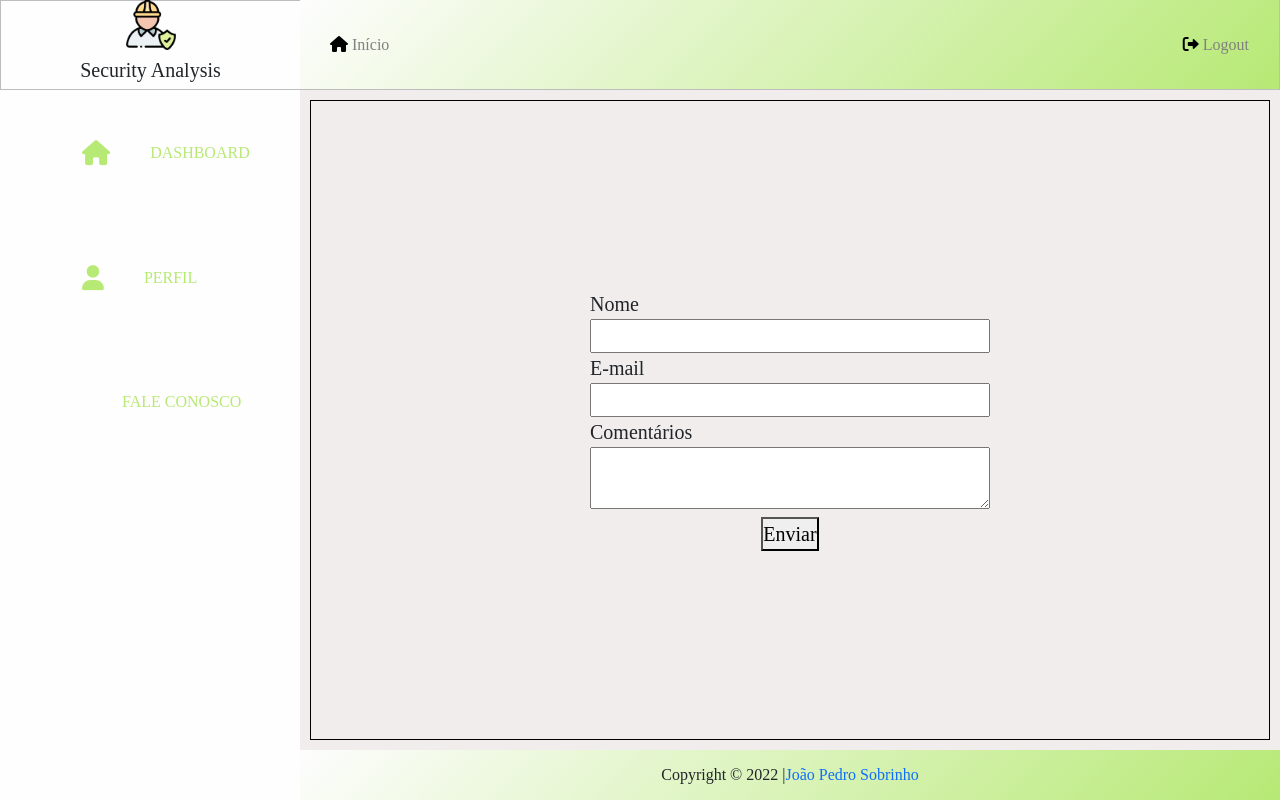
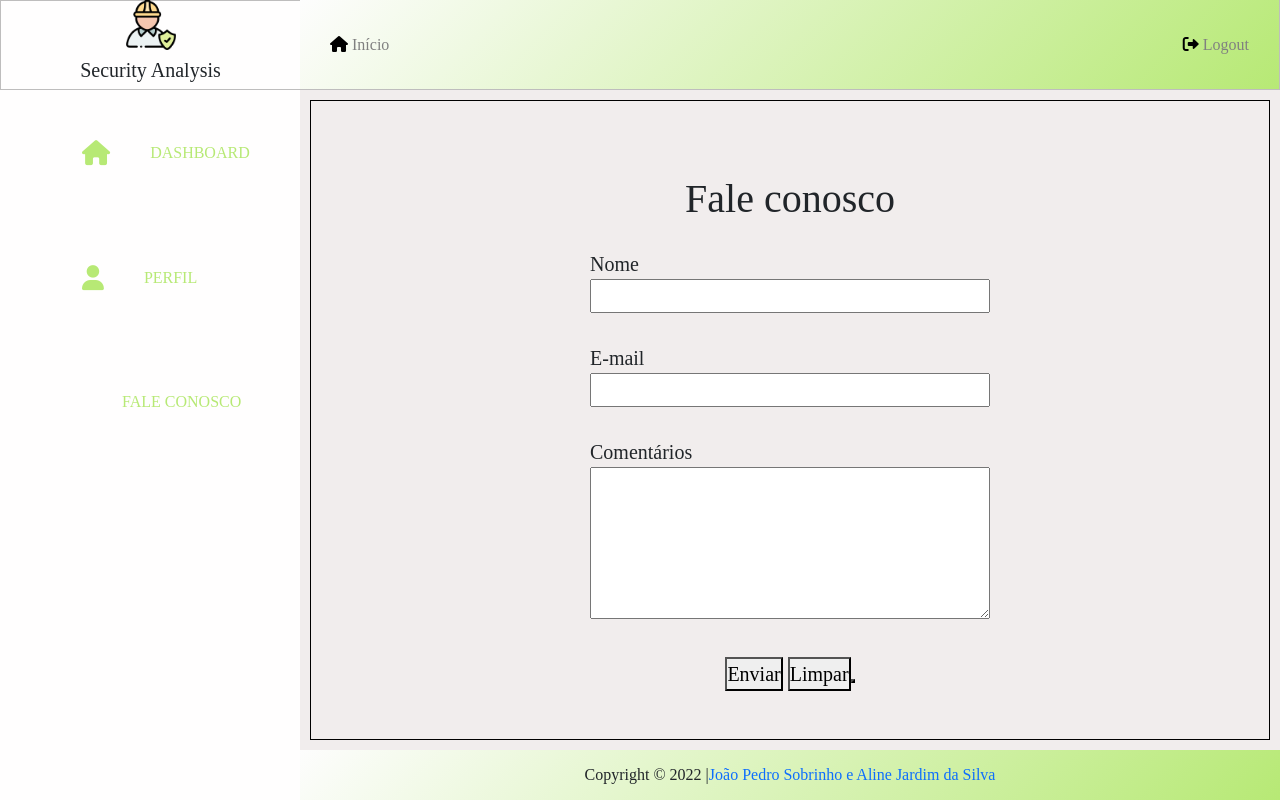
Before and after one commit to JoaoPSGS/Dashboard, a plain HTML site: page views/dashboardFaleConosco.html in a window 1280 px wide. Drawn offline with Linux system fonts and the light colour scheme; files whose address does not match are found by name; a web font is replaced by a local one.

Commit message:
Update dashboardFaleConosco.html

```diff
--- a/views/dashboardFaleConosco.html
+++ b/views/dashboardFaleConosco.html
@@ -40,32 +40,38 @@
              </header>
              <div class="main-content">
                 <div class="panel-row-faleConosco">
+
+                    <div class="title">
+                        Fale conosco
+                    </div>
+
                     <form>
+
                         <div class="form-group">
                             <label for="txtNome">Nome</label>
                             <br>
-                            <input type="text" id="txtNome" />
+                            <input type="text" name="txtNome" id="txtNome" required>
+                            <br>
                             <br>
                         </div>
                         <div class="form-group">
-                            <label for="txtEmail">E-mail</label>
+                            <label for="txtEmail" >E-mail</label>
                             <br>
-                            <input type="text" id="txtEmail" />
+                            <input type="text" name="textEmail" id="txtEmail" required>
+                            <br>
                             <br>
                         </div>
-                      </form>
 
-                      <form>
-                        <label for="txtComentario">Comentários</label>
+                        <label class="txtComentario">Comentários</label>
                         <br>
-                        <textarea id="txtComentario"> </textarea>
+                        <textarea rows="5"id="txtComentario" required> </textarea>
                         </form>
 
                         <div class="form-group">
                         <form>
-
-                            <button type="submit">Enviar</button>
-
+                        <br>
+                        <button type="submit">Enviar</button>
+                        <button type="reset"class="botao">Limpar<button>
                         </form>
                     </div>
                 </div>
@@ -75,9 +81,7 @@
 
 
             <footer>
-                Copyright © 2022 | <a href="https://github.com/JoaoPSGS/Dashboard" target="_blank" style="text-decoration:none">João Pedro Sobrinho </a>
-
-
+                Copyright © 2022 | <a href="https://github.com/JoaoPSGS/Dashboard" target="_blank" style="text-decoration:none"> João Pedro Sobrinho e Aline Jardim da Silva </a>
             </footer>
           </main>
      </div>
```
